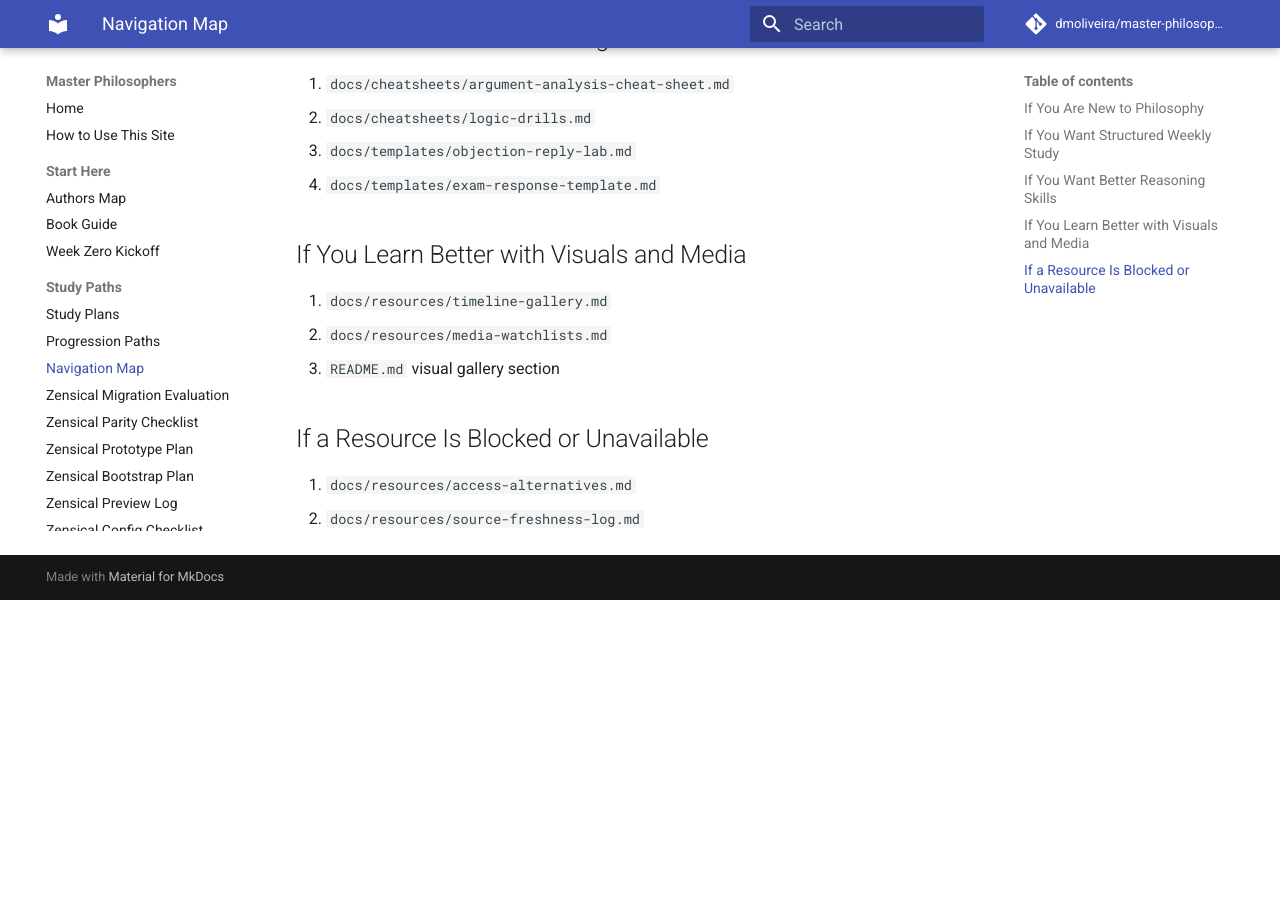
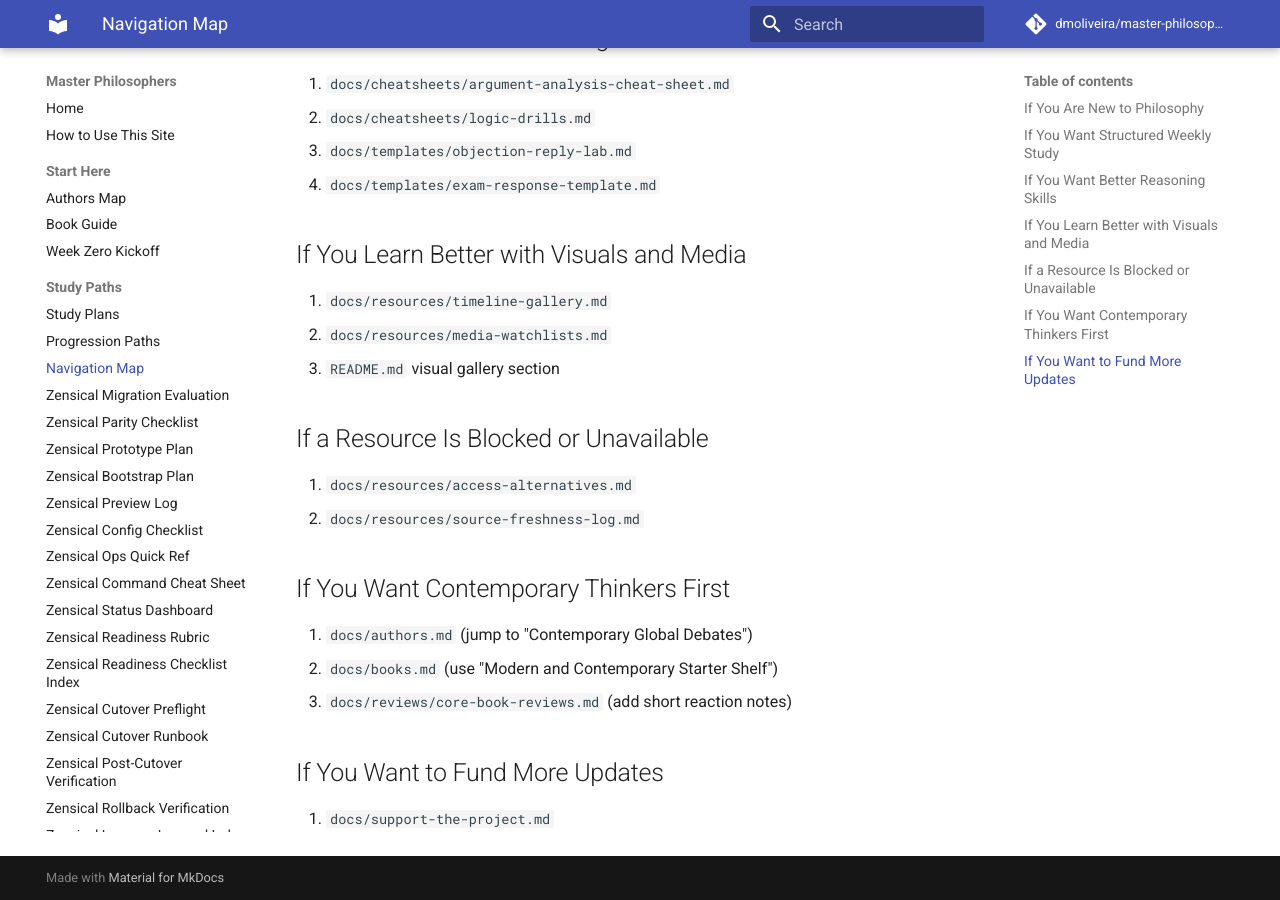
Before and after one commit to dmoliveira/master-philosophers, an MkDocs documentation site: the page built from docs/resources/navigation-map.md, in a window 1280 px wide and 900 px high, scrolled down 660 px. Built offline with MkDocs 1.6.1 and Material for MkDocs 9.7.7, drawn with Linux system fonts in a browser that asks for light colours; comment, search, counter and statistics services are not loaded; before the commit the page ends 1260 px from its top, so only the background shows below that.

Commit message:
docs: add support page and content audit guidance

```diff
--- a/docs/how-to-use-this-site.md
+++ b/docs/how-to-use-this-site.md
@@ -21,3 +21,4 @@ Use this page when you are not sure where to start.
 - Use one fixed study slot each week.
 - Track your streak in `stats/reading-streak.md`.
 - Follow the navigation footer at the end of pages for next steps.
+- If this project helps you, use `Support the Project` to fund updates.
--- a/docs/resources/navigation-map.md
+++ b/docs/resources/navigation-map.md
@@ -33,3 +33,13 @@ Use this map when you are not sure where to start.
 
 1. `docs/resources/access-alternatives.md`
 2. `docs/resources/source-freshness-log.md`
+
+## If You Want Contemporary Thinkers First
+
+1. `docs/authors.md` (jump to "Contemporary Global Debates")
+2. `docs/books.md` (use "Modern and Contemporary Starter Shelf")
+3. `docs/reviews/core-book-reviews.md` (add short reaction notes)
+
+## If You Want to Fund More Updates
+
+1. `docs/support-the-project.md`
--- a/mkdocs.yml
+++ b/mkdocs.yml
@@ -55,6 +55,7 @@ nav:
       - Access Alternatives: resources/access-alternatives.md
       - Discussion Prompt Bank: resources/discussion-prompt-bank.md
       - Source Freshness Log: resources/source-freshness-log.md
+      - Support the Project: support-the-project.md
   - Cheatsheets:
       - Argument Analysis: cheatsheets/argument-analysis-cheat-sheet.md
       - Logic Drills: cheatsheets/logic-drills.md
@@ -66,6 +67,7 @@ nav:
   - Reviews and Tracking:
       - Core Book Reviews: reviews/core-book-reviews.md
       - Reading Streak: stats/reading-streak.md
+      - Content Quality Audit: plan/content-quality-audit.md
       - Pages Rollout Plan: plan/github-pages-site-map.md
   - Releases:
       - v0.5.0: releases/v0.5.0.md
```
Also changed, not shown: README.md (+13 -0 lines), docs/index.md (+2 -0 lines), docs/plan/content-quality-audit.md (added, +29 -0 lines), docs/support-the-project.md (added, +35 -0 lines).
